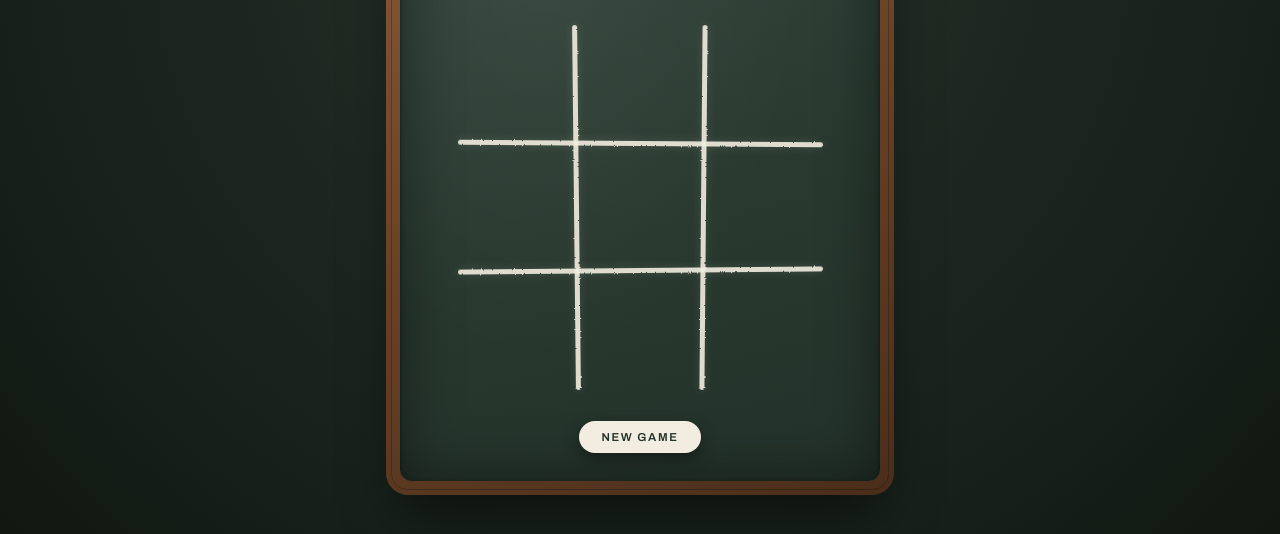
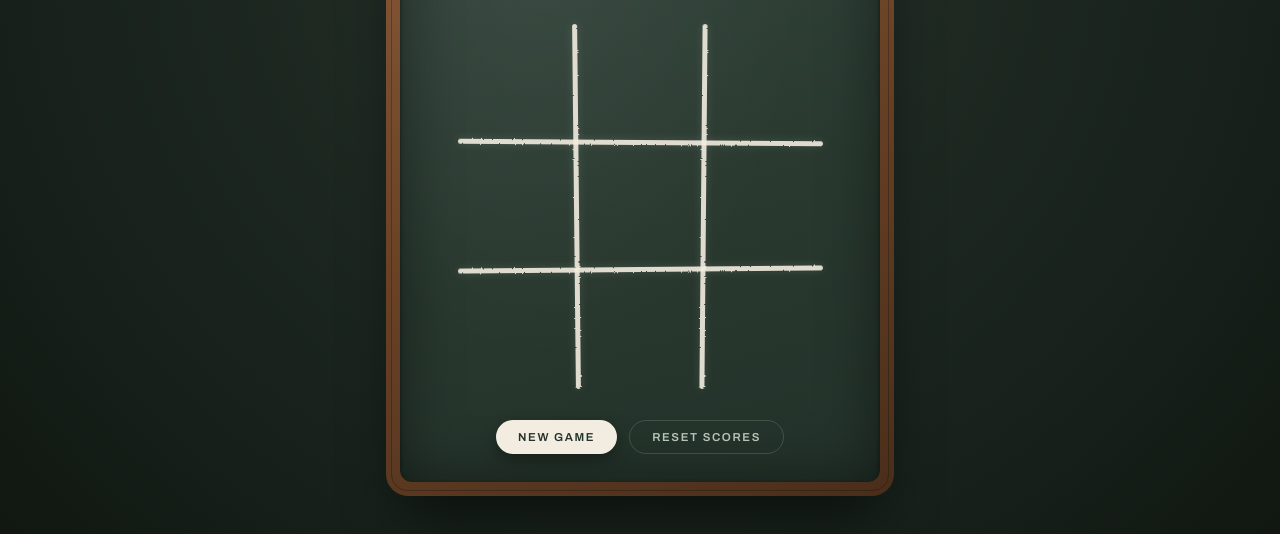
Before and after one commit to janezkri/Klavdij, a plain HTML site: page tictactoe.html in a window 1280 px wide. Shown: the part 224-758 px from the top of the page. Drawn offline with nearby package versions, Linux system fonts and the light colour scheme.

Commit message:
Add reset scores button to tic-tac-toe

```diff
--- a/tictactoe.html
+++ b/tictactoe.html
@@ -275,6 +275,27 @@
   .reset-btn:active { transform: translateY(0); }
   .reset-btn:focus-visible { outline: 2px solid var(--chalk); outline-offset: 3px; }
 
+  footer { gap: 12px; }
+
+  .reset-scores-btn {
+    font-family: 'Archivo', sans-serif;
+    font-weight: 600;
+    font-size: 0.72rem;
+    letter-spacing: 0.14em;
+    text-transform: uppercase;
+    color: var(--chalk-dim);
+    background: transparent;
+    border: 1px solid var(--chalk-faint);
+    padding: 10px 22px;
+    border-radius: 999px;
+    cursor: pointer;
+    transition: transform 0.15s ease, color 0.15s ease, border-color 0.15s ease;
+  }
+
+  .reset-scores-btn:hover { transform: translateY(-1px); color: var(--chalk); border-color: var(--chalk-dim); }
+  .reset-scores-btn:active { transform: translateY(0); }
+  .reset-scores-btn:focus-visible { outline: 2px solid var(--chalk); outline-offset: 3px; }
+
   @media (prefers-reduced-motion: reduce) {
     .mark-draw { animation: none; stroke-dashoffset: 0; }
     .win-line.show { animation: none; opacity: 1; width: var(--len); }
@@ -329,6 +350,7 @@
 
     <footer>
       <button class="reset-btn" id="resetBtn">New game</button>
+      <button class="reset-scores-btn" id="resetScoresBtn">Reset scores</button>
     </footer>
   </div>
 </div>
@@ -339,6 +361,7 @@
   var statusEl = document.getElementById('status');
   var winLineEl = document.getElementById('winLine');
   var resetBtn = document.getElementById('resetBtn');
+  var resetScoresBtn = document.getElementById('resetScoresBtn');
   var scoreXEl = document.getElementById('scoreX');
   var scoreOEl = document.getElementById('scoreO');
   var scoreDEl = document.getElementById('scoreD');
@@ -493,7 +516,14 @@
     turnStatus();
   }
 
+  function resetScores() {
+    scores = { X: 0, O: 0, D: 0 };
+    saveScores();
+    renderScores();
+  }
+
   resetBtn.addEventListener('click', newGame);
+  resetScoresBtn.addEventListener('click', resetScores);
 
   buildBoard();
   loadScores();
```
